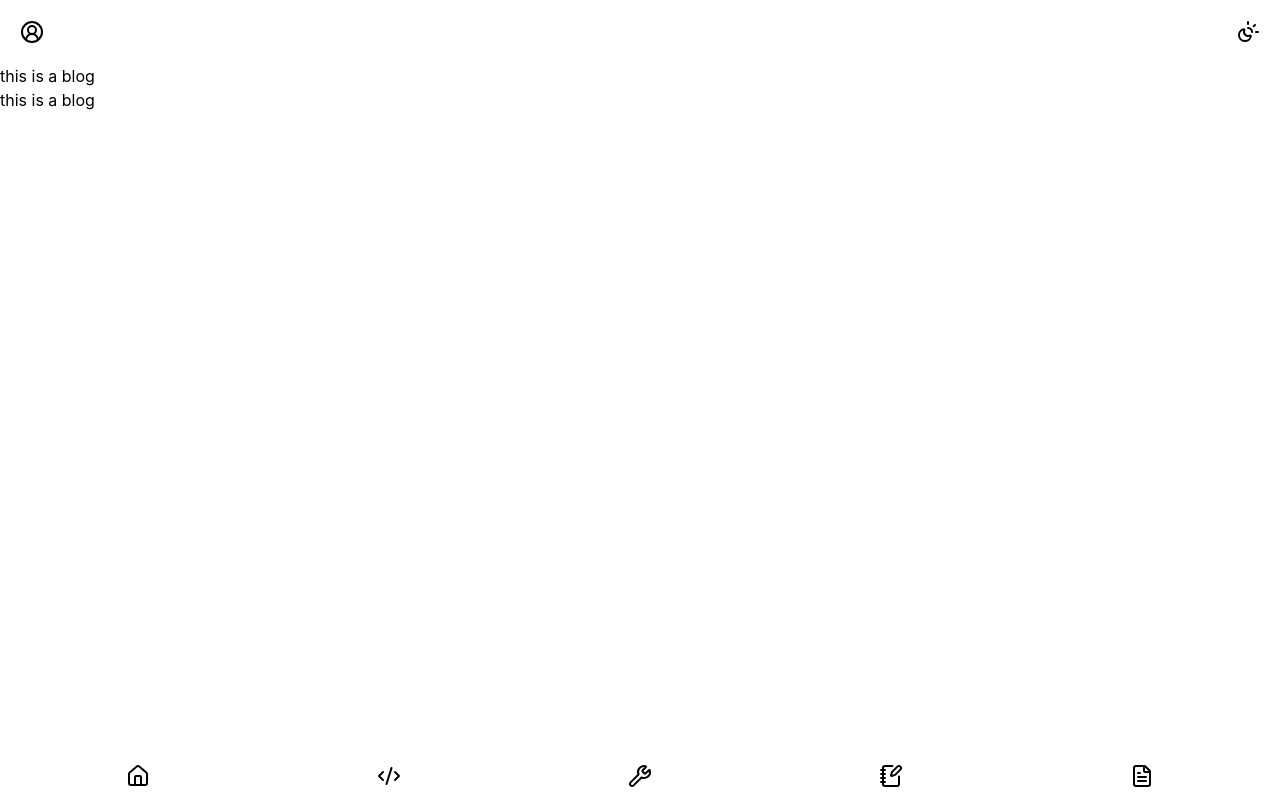
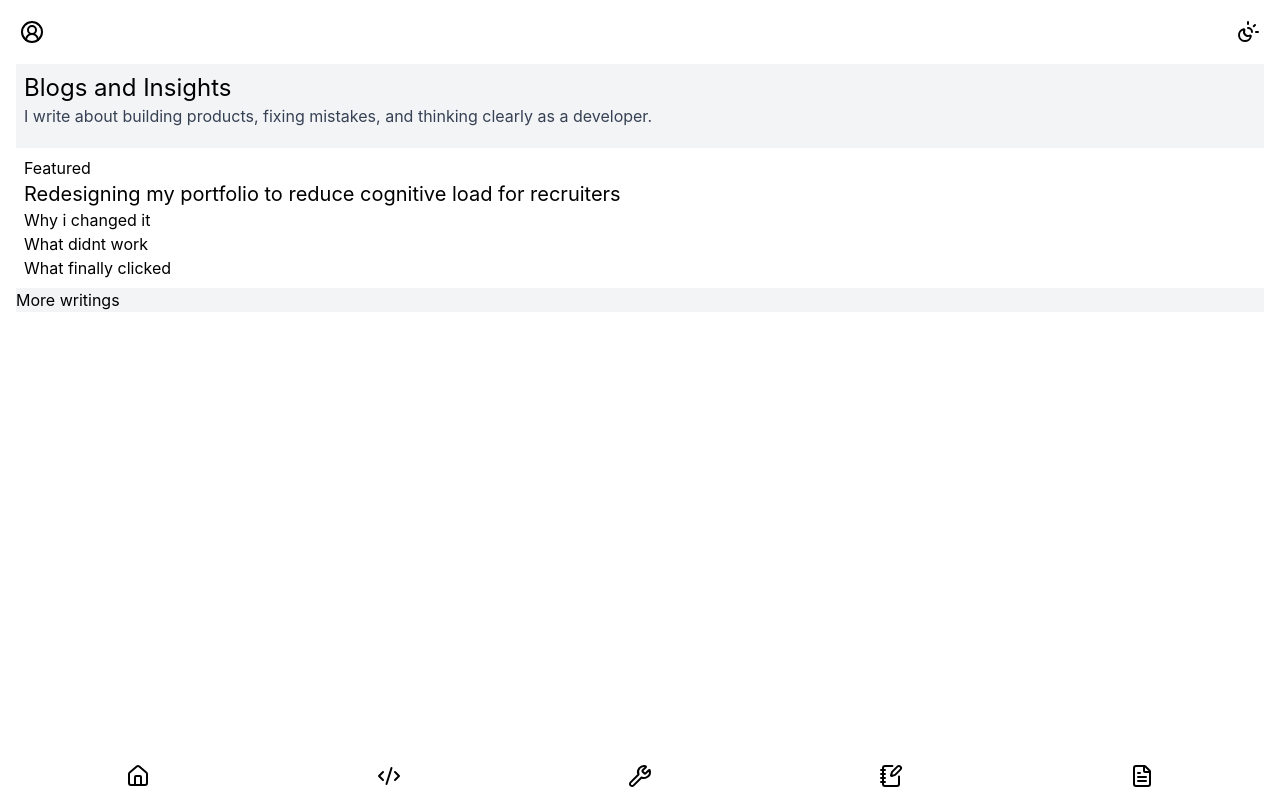
Before and after one commit to Jagadeesh-Jetti/Portfolio26, a React (Vite) app: page /blogs in a window 1280 px wide. Built offline with nearby package versions, Linux system fonts and the light colour scheme.

Commit message:
refactor: building blogs layout

```diff
--- a/src/pages/Blogs.jsx
+++ b/src/pages/Blogs.jsx
@@ -1,8 +1,30 @@
 export const Blogs = () => {
   return (
-    <div>
-      <div>this is a blog </div>
-      <div>this is a blog</div>
+    <div className="ml-4 mr-4 bg-gray-100">
+      <div className="p-2">
+        <div className="text-2xl"> Blogs and Insights </div>
+        <p className="text-gray-700">
+          I write about building products, fixing mistakes, and thinking clearly
+          as a developer.
+        </p>
+      </div>
+      <div className="mt-3 p-2  bg-white">
+        <div>Featured</div>
+        <h2 className="text-xl">
+          Redesigning my portfolio to reduce cognitive load for recruiters
+        </h2>
+        <div>
+          <ul>
+            <li> Why i changed it </li>
+            <li> What didnt work </li>
+            <li> What finally clicked</li>
+          </ul>
+        </div>
+      </div>
+      <div>
+        <div>More writings</div>
+        <div></div>
+      </div>
     </div>
   );
 };
--- a/src/pages/Skills.jsx
+++ b/src/pages/Skills.jsx
@@ -1,8 +1,20 @@
+const skills = [
+  'HTML',
+  'CSS',
+  'Javascript',
+  'React',
+  'Node.js',
+  'Tailwind',
+  'Express.js',
+  'MongoDB',
+];
+
 export const Skills = () => {
   return (
-    <div>
-      <div>this is a skill</div>
-      <div> this is a skill</div>
+    <div className="flex flex-wrap">
+      {skills.map((skill) => (
+        <div className="w-max h-10 m-1 p-2 bg-black text-white"> {skill} </div>
+      ))}
     </div>
   );
 };
```
